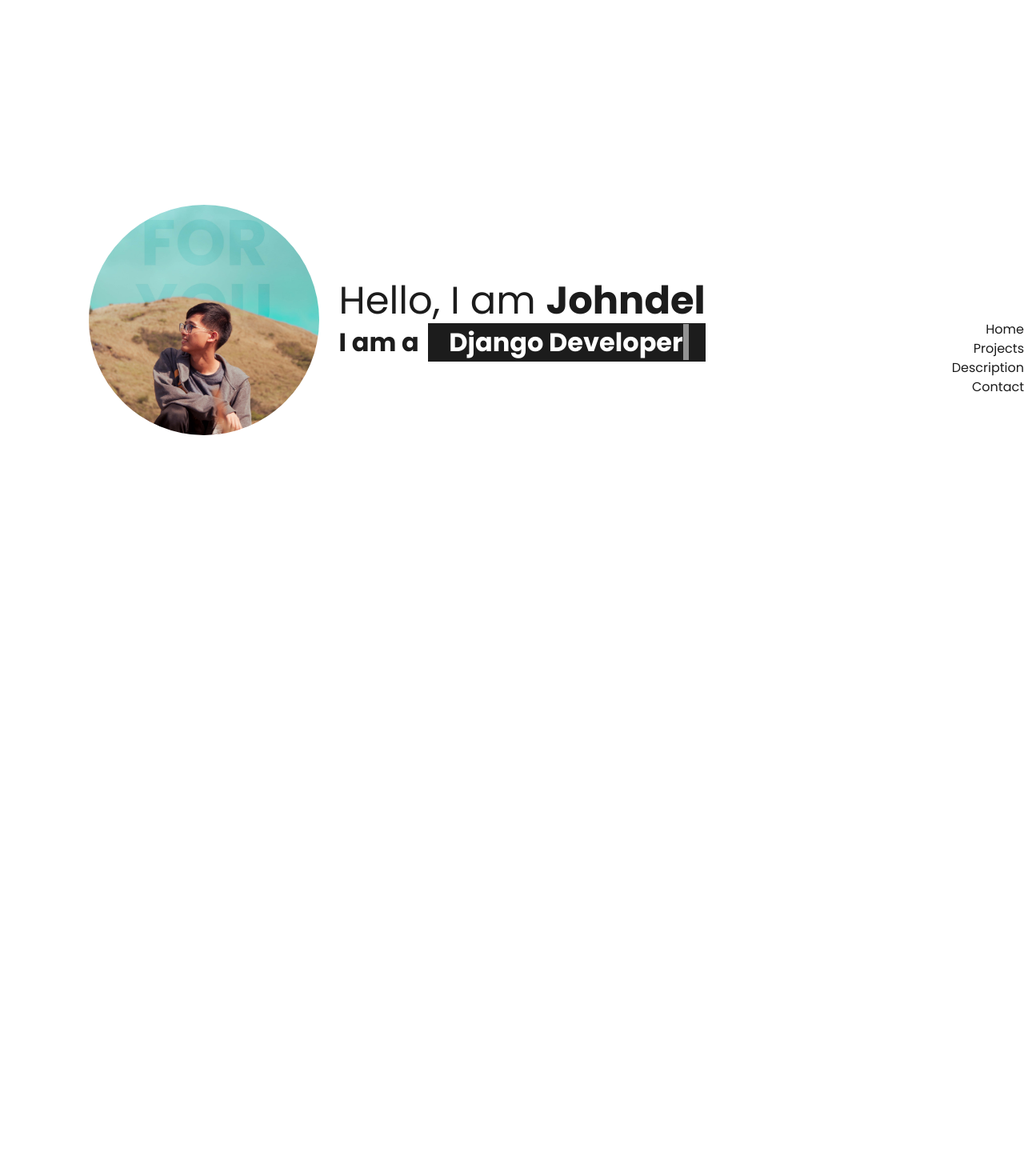
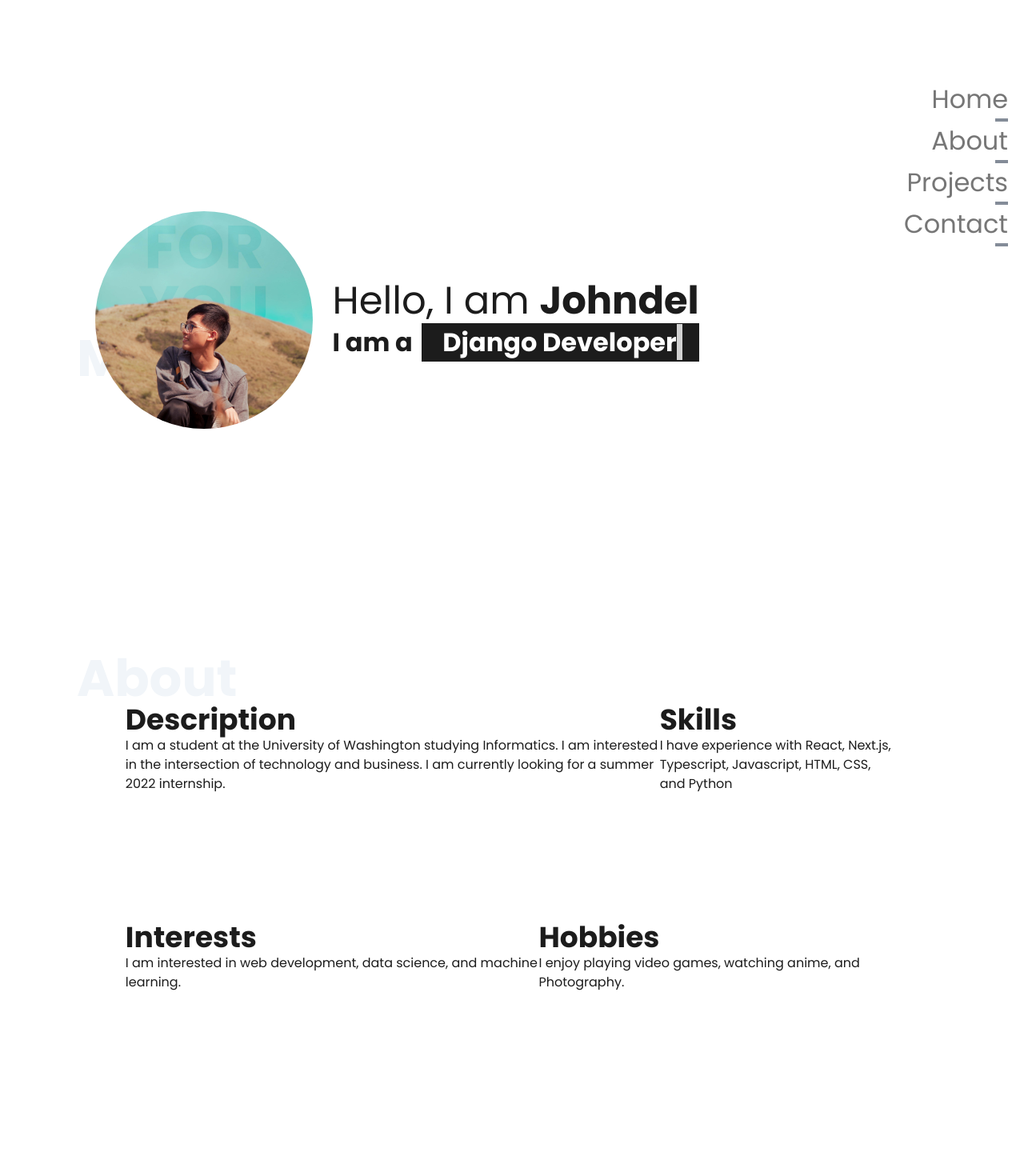
Before and after one commit to cooldragon12/johndel-portfolio, a Next.js app: page / in a window 1280 px wide. Shown: the top 1470 px of the page at 80% size. Before the commit the page ends 800 px from the top, so only its background shows below. Built offline with nearby package versions, Linux system fonts and the light colour scheme.

Commit message:
added navigation

```diff
--- a/src/app/globals.css
+++ b/src/app/globals.css
@@ -4,22 +4,23 @@
 
 ::-webkit-scrollbar {
   background-color: #1d1d1d;
-  width: 7px;
+  width: 2px;
   height: 7px;
+  border-radius: 16px;
 }
 
 ::-webkit-scrollbar-track {
   background: #f1f1f1;
 }
 
-/* Handle */
+
 ::-webkit-scrollbar-thumb {
   background: #131313;
   -webkit-transition: background 0.2s ease-in;
   transition: background 0.2s ease-in;
 }
 
-/* Handle on hover */
+
 ::-webkit-scrollbar-thumb:hover {
   background: #424242;
 }
@@ -28,6 +29,7 @@
   --foreground-rgb: 0, 0, 0;
   --background-rgb: 255,255,255;
   --color-primary:28, 28, 28;
+
 }
 
 /* @media (prefers-color-scheme: dark) {
@@ -37,7 +39,9 @@
     --background-end-rgb: 0, 0, 0;
   }
 } */
-
+*{
+  scroll-behavior: smooth !important;
+}
 body {
   color: rgb(var(--color-primary));
   background-color:rgb(var(--background-rgb));
--- a/src/app/layout.tsx
+++ b/src/app/layout.tsx
@@ -1,6 +1,7 @@
 import NavBar from '@/components/Navigation/NavBar'
 import './globals.css'
 import { Poppins } from 'next/font/google'
+import { SectionAnchorProvider } from '@/providers/SectionAnchor'
 
 const poppins = Poppins({
   weight: ['200','400', '700', '900'],
@@ -20,10 +21,9 @@
   return (
     <html lang="en">
       <body className={poppins.className}>
-        <nav className='lg:right-0 right-1/2 top-0 lg:top-1/2 fixed flex text-center lg:text-right justify-center items-center'>
-          <NavBar/>
-        </nav>
-        {children}
+        <SectionAnchorProvider>
+          {children}
+        </SectionAnchorProvider>
       </body>
     </html>
   )
--- a/src/app/page.tsx
+++ b/src/app/page.tsx
@@ -1,22 +1,37 @@
+
 import BannerSection from '@/components/Homepage/Banner'
+import Description from '@/components/Homepage/Description'
+import NavBar from '@/components/Navigation/NavBar'
+
 
 
 
 export default function Landingpage() {
-  return (
+    return (
         <>
+            <nav className='lg:right-5 right-1/2 top-0 lg:top-1/4 fixed flex text-center lg:text-right justify-center items-center'>
+                <NavBar />
+            </nav>
+            <section className='h-screen overflow-hidden  ' id="banner">
+                <div className=' left-24 absolute h-[140%] w-1/4 bg-white z-[-4]'><div className='w-4 h-4 text-[4rem] text-slate-100 font-bold  lg:left-4 lg:top-1/2 sticky'>Me</div></div>
+                <BannerSection />
+            </section>
+            <section className='h-screen overflow-hidden  ' id="description">
 
-            <section id="banner" >
-                <BannerSection/>
+                <div className=' left-24 absolute h-[140%] w-1/2 bg-white z-[-3]' ><div className='w-4 h-4 text-[4rem] text-slate-100 font-bold  lg:left-4 lg:top-1/2 sticky'>About</div></div>
+                <Description />
             </section>
-            <section id="description" >
-                {/* <Description/> */}
+            <section className='h-screen overflow-hidden' id="projects">
+
+                {/* <Projects/> */}
+                <div className=' left-24 absolute h-[140%] w-1/2 bg-white z-[-2]'><div className='w-4 h-4 text-[4rem] text-slate-100 font-bold  lg:left-4 lg:top-1/2 sticky'>Projects</div></div>
             </section>
-            <section id="project" >
+            <section className='h-screen overflow-hidden4] ' id="contact">
+
                 {/* <Projects/> */}
+                <div className=' left-24 absolute h-[140%] w-1/2 bg-white z-[-1]'><div className='w-4 h-4 text-[4rem] text-slate-100 font-bold  lg:left-4 lg:top-1/2 sticky'>Contact</div></div>
             </section>
-
         </>
 
-  )
+    )
 }
--- /dev/null
+++ b/src/components/Homepage/Description.tsx
@@ -0,0 +1,29 @@
+
+const Description = () => {
+    return (
+        <>
+            <div className="flex flex-col lg:flex-row justify-center items-center lg:justify-between lg:items-start lg:px-20 lg:py-20">
+                <div className="flex flex-col justify-center items-center lg:items-start">
+                    <h1 className="text-4xl font-bold text-center lg:text-left">Description</h1>
+                    <p className="text-center lg:text-left">I am a student at the University of Washington studying Informatics. I am interested in the intersection of technology and business. I am currently looking for a summer 2022 internship.</p>
+                </div>
+                <div className="flex flex-col justify-center items-center lg:items-start">
+                    <h1 className="text-4xl font-bold text-center lg:text-left">Skills</h1>
+                    <p className="text-center lg:text-left">I have experience with React, Next.js, Typescript, Javascript, HTML, CSS, and Python</p>
+                </div>
+            </div>
+            <div className="flex flex-col lg:flex-row justify-center items-center lg:justify-between lg:items-start lg:px-20 lg:py-20">
+                <div className="flex flex-col justify-center items-center lg:items-start">
+                    <h1 className="text-4xl font-bold text-center lg:text-left">Interests</h1>
+                    <p className="text-center lg:text-left">I am interested in web development, data science, and machine learning.</p>
+                </div>
+                <div className="flex flex-col justify-center items-center lg:items-start">
+                    <h1 className="text-4xl font-bold text-center lg:text-left">Hobbies</h1>
+                    <p className="text-center lg:text-left">I enjoy playing video games, watching anime, and Photography.</p>
+                </div>
+            </div>
+        </>
+    )
+}
+
+export default Description;
--- a/src/components/Homepage/banner/Introduction.tsx
+++ b/src/components/Homepage/banner/Introduction.tsx
@@ -84,7 +84,7 @@
     }, [])
     return (
         <>
-            <div id="my-image" className="m-3 translate-y-[-150px] opacity-0 rounded-full overflow-hidden w-[18rem] h-[18rem] flex items-center"><Image src={MyImage} alt="My Image" width={700} height={800} /></div>
+            <div id="my-image" className="m-3 translate-y-[-150px] opacity-0 rounded-full overflow-hidden w-[17rem] h-[17rem] flex items-center"><Image src={MyImage} alt="My Image" width={700} height={800} /></div>
             <div id="my-intro" className="m-3 translate-x-[-100px]">
                 <h1 className="text-[3rem] font-normal leading-[3.5rem] ">
                     Hello, I am <b>Johndel</b>
--- a/src/components/Navigation/NavBar.tsx
+++ b/src/components/Navigation/NavBar.tsx
@@ -1,31 +1,35 @@
 "use client"
 
 import Link from "next/link";
-import { useScroll } from "framer-motion";
+import { useScroll, motion, useTransform } from "framer-motion";
+import { useRouter } from "next/navigation";
+
+const NavItem = ({ href, children }: { href: string; children: React.ReactNode }) => {
+    const { scrollYProgress } = useScroll();
+    const y = useTransform(scrollYProgress, [0, 1], [500, -100]);
+    const router = useRouter();
+    return(
+        <motion.li
+            style={{y:y}}
+
+            className={`group flex flex-col justify-end items-end opacity-60 active:opacity-100 hover:opacity-100`}
+        >
+            <Link className="group-hover:text-[3rem] text-[2rem] transition-all duration-50 ease-in-out" href={href}>{children}</Link>
+            <span className="group-hover:w-full w-[1rem] h-1 bg-slate-700 transition-all"/>
+        </motion.li>
+    )
+}
+
 const NavBar = () =>{
-    const {scrollYProgress} = useScroll({
-
-    });
 
     return(
         <>
-            <ul className="list-none flex flex-row lg:flex-col ">
-                <li>
-                    <span/>
-                    <Link href="#banner">Home</Link>
-                </li>
-                <li>
-                    <span/>
-                    <Link href="#projects">Projects</Link>
-                </li>
-                <li>
-                    <span/>
-                    <Link href="#description">Description</Link>
-                </li>
-                <li>
-                    <span/>
-                    <Link href="#contact">Contact</Link>
-                </li>
+            <ul className="select-none list-none flex flex-row lg:flex-col ">
+                <NavItem href="#banner">Home</NavItem>
+                <NavItem href="#description">About</NavItem>
+                <NavItem href="#projects">Projects</NavItem>
+                <NavItem href="#contact">Contact</NavItem>
+
             </ul>
         </>
     )
--- /dev/null
+++ b/src/providers/SectionAnchor.tsx
@@ -0,0 +1,30 @@
+"use client"
+
+import { createContext, useRef } from "react";
+
+type SectionAnchorContextType = {
+    banner: React.MutableRefObject<null>;
+    description: React.MutableRefObject<null>;
+    project: React.MutableRefObject<null>;
+    contact: React.MutableRefObject<null>;
+};
+
+export const SectionAnchorContext = createContext<SectionAnchorContextType>({} as SectionAnchorContextType);
+
+
+export const SectionAnchorProvider = ({ children }:{children:React.ReactNode}) => {
+    const banner = useRef(null);
+    const description = useRef(null);
+    const project = useRef(null);
+    const contact = useRef(null);
+    return (
+        <SectionAnchorContext.Provider value={{
+            banner,
+            description,
+            project,
+            contact,
+        }}>
+            {children}
+        </SectionAnchorContext.Provider>
+    );
+}
```
Also changed, not shown: src/components/Homepage/description/Cards.tsx (added).
